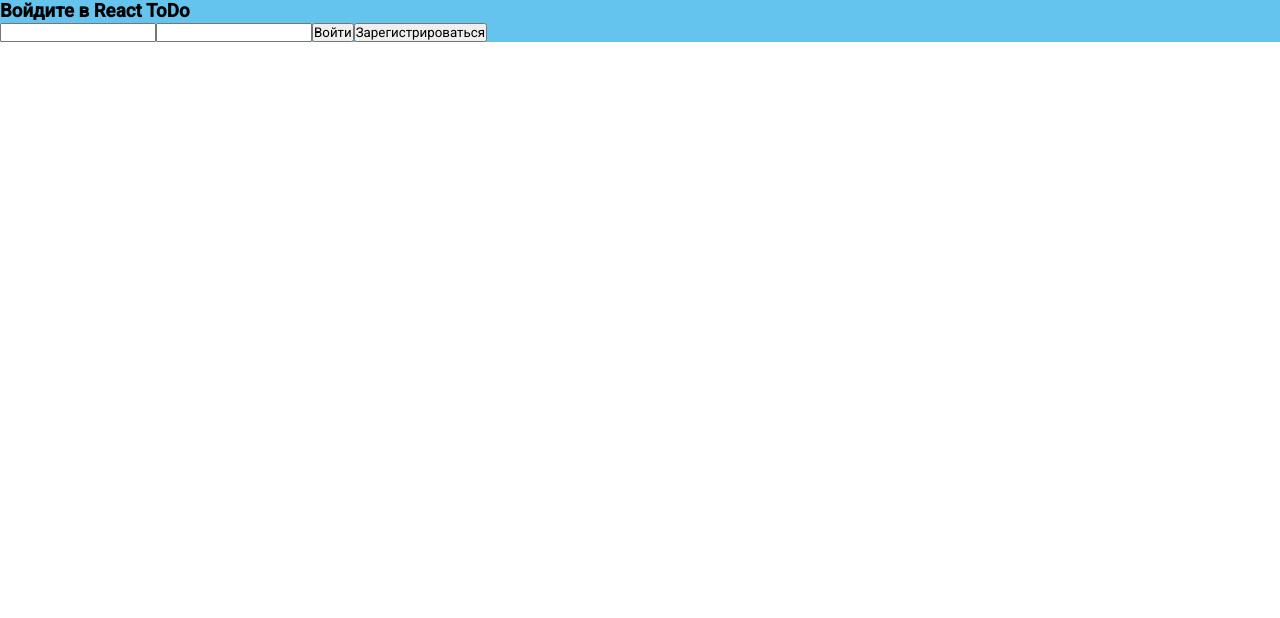
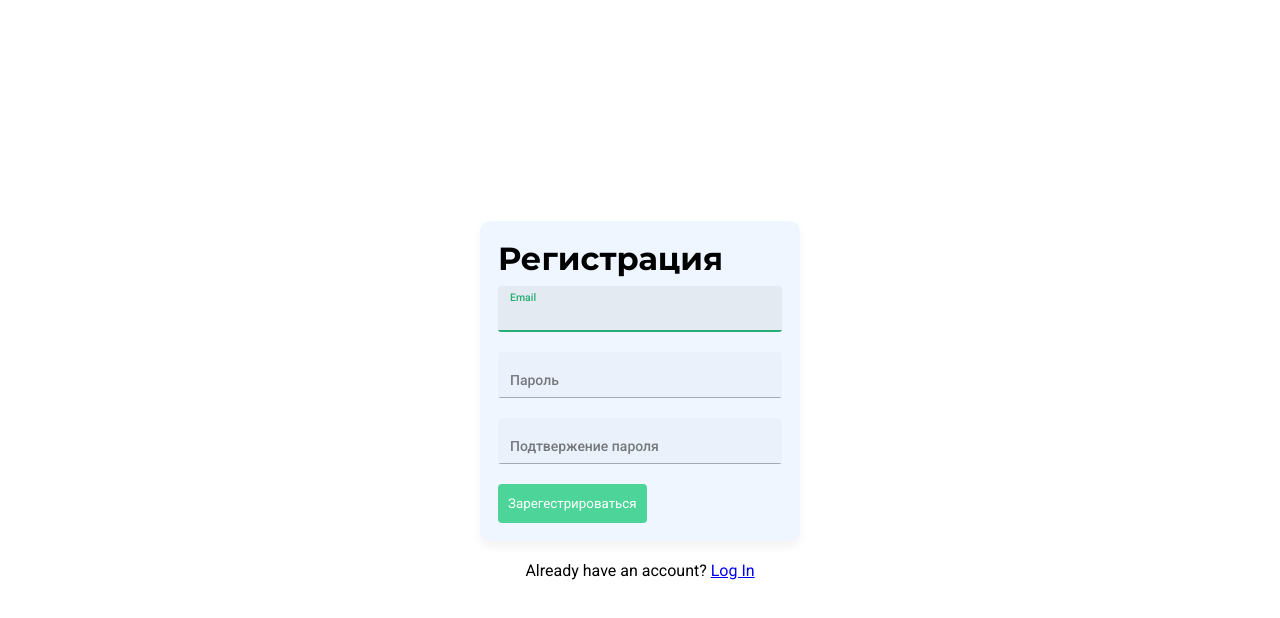
Before and after one commit to Dan-Crane/todo-react-2, a React (Create React App) app: page /auth in a window 1280 px wide. Shown: the top 618 px of the page. Built offline with nearby package versions, Linux system fonts and the light colour scheme; no server answers.

Commit message:
создан Signup.jsx

```diff
--- a/package.json
+++ b/package.json
@@ -16,7 +16,8 @@
     "react-dom": "^16.13.1",
     "react-router-dom": "^5.2.0",
     "react-scripts": "3.4.1",
-    "react-transition-group": "^4.4.1"
+    "react-transition-group": "^4.4.1",
+    "styled-components": "^5.2.1"
   },
   "scripts": {
     "start": "react-scripts start",
--- a/src/api/apiFirebase.js
+++ b/src/api/apiFirebase.js
@@ -16,11 +16,12 @@ export const logOutUser = () => {
 
 export const register = (email, password) => {
 	return auth.createUserWithEmailAndPassword(email, password)
-		.catch(error => {
-			console.log(error.code, error.message)
-			var errorCode = error.code;
-			var errorMessage = error.message;
-		});
+		// // .then(obj => console.log(obj))
+		// .catch(error => {
+		// 	const errorCode = error.code;
+		// 	const errorMessage = error.message;
+		// 	return errorCode, errorMessage
+		// });
 }
 export const setAuth = (onAuth) => {
 	return auth.onAuthStateChanged(onAuth)
--- a/src/components/Auth/Auth.jsx
+++ b/src/components/Auth/Auth.jsx
@@ -3,34 +3,46 @@ import React, {useState} from "react";
 import './Auth.scss'
 
 import {useStore} from "../../hooks/store";
+import {Signup} from "./Signup/Signup";
 
 export const Auth = () => {
-	const { actions } = useStore()
+	const {actions} = useStore()
 	const [email, setEmail] = useState('')
 	const [password, setPassword] = useState('')
 
+	async function handleSubmit(e) {
+		e.preventDefault()
+
+		try {
+			await actions.register(email, password)
+		} catch {
+			console.log('test')
+		}
+	}
+
 	return (
 		<div className='auth'>
-			<form>
-				<h3 className='auth__title'>Войдите в React ToDo</h3>
-				<input
-					type="email"
-					onChange={event => setEmail(event.target.value)}
-					value={email}
-				/>
-				<input type="password"
-							 onChange={event => setPassword(event.target.value)}
-							 value={password}/>
+			{/*<form>*/}
+			{/*	<h3 className='auth__title'>Войдите в React ToDo</h3>*/}
+			{/*	<input*/}
+			{/*		type="email"*/}
+			{/*		onChange={event => setEmail(event.target.value)}*/}
+			{/*		value={email}*/}
+			{/*	/>*/}
+			{/*	<input type="password"*/}
+			{/*				 onChange={event => setPassword(event.target.value)}*/}
+			{/*				 value={password}/>*/}
 
 
-				<button onClick={(e) => {
-					e.preventDefault()
-					actions.logInUser(email, password)} }>Войти</button>
-				<button onClick={(e) => {
-					e.preventDefault()
-					actions.register(email, password)
-				}}>Зарегистрироваться</button>
-			</form>
+			{/*	<button onClick={(e) => {*/}
+			{/*		e.preventDefault()*/}
+			{/*		actions.logInUser(email, password)*/}
+			{/*	}}>Войти*/}
+			{/*	</button>*/}
+			{/*	<button onClick={handleSubmit}>Зарегистрироваться*/}
+			{/*	</button>*/}
+			{/*</form>*/}
+			<Signup/>
 		</div>
 	)
 }
--- a/src/components/Auth/Auth.scss
+++ b/src/components/Auth/Auth.scss
@@ -1,3 +1,7 @@
 .auth{
-  background-color: #64C4ED;
+  display: flex;
+  align-items: center;
+  justify-content: center;
+  width: 100%;
+  height: 100vh;
 }
--- /dev/null
+++ b/src/components/Auth/Signup/Signup.jsx
@@ -0,0 +1,61 @@
+import React, {useRef, useState} from "react";
+
+import {Link, useHistory} from "react-router-dom"
+
+
+import './Signup.scss'
+import {useStore} from "../../../hooks/store";
+import {Input} from "../../InputComponent/Input";
+
+export function Signup() {
+	const [emailValue, setEmailValue] = useState('')
+	const [passwordValue, setPasswordValue] = useState('')
+	const [passwordConfirmValue, setPasswordConfirmValue] = useState('')
+	const {actions} = useStore()
+	const [error, setError] = useState("")
+	const [loading, setLoading] = useState(false)
+	const history = useHistory()
+
+	async function handleSubmit(e) {
+		e.preventDefault()
+
+		if (passwordValue !== passwordConfirmValue) {
+			return setError("Пароли не соответстуют")
+		}
+
+		try {
+			setError("")
+			setLoading(true)
+			await actions.register(emailValue, passwordValue)
+			history.push("/")
+		} catch {
+			setError("Ошибка при создании аккаунта")
+		}
+
+		setLoading(false)
+	}
+
+
+	return (
+		<section className='signup'>
+			<div className='signup__body'>
+				<h2 className='signup__header'>Регистрация</h2>
+				{error && <span className='signup__error'>{error}</span>}
+				<form className='signup__form' onSubmit={handleSubmit}>
+					<Input placeholder='Email' type='email' setValue={setEmailValue} value={emailValue} autoFocus/>
+					<Input placeholder='Пароль' type='password' setValue={setPasswordValue} value={passwordValue}/>
+					<Input placeholder='Подтвержение пароля' type='password' setValue={setPasswordConfirmValue}
+								 value={passwordConfirmValue}/>
+					<button className='main-btn signup__btn'
+									disabled={loading}>
+						Зарегестрироваться
+					</button>
+
+				</form>
+			</div>
+			<div className="signup__desc">
+				Already have an account? <Link to="/login">Log In</Link>
+			</div>
+		</section>
+	)
+}
--- /dev/null
+++ b/src/components/Auth/Signup/Signup.scss
@@ -0,0 +1,59 @@
+.signup {
+  display: flex;
+  align-items: center;
+  justify-content: center;
+  flex-direction: column;
+
+  &__body {
+    padding: 18px;
+    min-width: 320px;
+    max-width: 500px;
+    width: 100%;
+    background-color: #eff6ff;
+    box-shadow: 0px 6px 10px rgba(0, 0, 0, 0.05);
+    border-radius: 10px;
+    margin-bottom: 20px;
+
+    div {
+      margin-bottom: 20px;
+    }
+    @media all and (max-width: 768px){
+      padding: 6px;
+      min-width: 310px;
+      margin-bottom: 10px;
+    }
+  }
+
+  &__header {
+    font-family: Montserrat;
+    font-style: normal;
+    font-weight: bold;
+    font-size: 32px;
+    line-height: 39px;
+    margin-bottom: 8px;
+    color: black;
+    margin-right: 15px;
+    word-break: break-word;
+    position: relative;
+    width: 100%;
+
+    @media all and (max-width: 768px){
+      font-size: 24px;
+    }
+  }
+  &__error{
+    font-family: Montserrat;
+    display: block;
+    padding: 8px;
+    width: 100%;
+    background-color: #ffb9ad;
+    border: 1px solid tomato;
+    box-shadow: 0px 6px 10px rgba(0, 0, 0, 0.05);
+    border-radius: 10px;
+    margin-bottom: 20px;
+
+  }
+  &__desc{
+
+  }
+}
--- a/src/components/Body/Body.jsx
+++ b/src/components/Body/Body.jsx
@@ -8,7 +8,6 @@ import {TitleBody} from "./BodyTitile/BodyTitile";
 import {BodyContent} from "./BodyContent/BodyContent";
 import {PreloaderCircle} from "../PreloaderCircle/PreloaderCrcle";
 import {TaskDetails} from "./TaskDetails/TaskDetails";
-
 
 export const Body = ({match}) => {
 	const {state, actions} = useStore()
--- a/src/components/InputComponent/Input.jsx
+++ b/src/components/InputComponent/Input.jsx
@@ -2,7 +2,7 @@ import React from "react";
 
 import './Input.scss'
 
-export const Input = ({placeholder, type, value, setValue}) => {
+export const Input = ({placeholder, type, value, setValue, autoFocus}) => {
 	return (
 		<div className='input-wrap'>
 			<label htmlFor="inp" className="inp">
@@ -10,7 +10,7 @@ export const Input = ({placeholder, type, value, setValue}) => {
 							 id='inp'
 							 placeholder='&nbsp;'
 							 value={value}
-							 autoFocus
+							 autoFocus={autoFocus || false}
 							 onChange={(event => setValue(event.target.value))}/>
 				<span className="label">{placeholder}</span>
 				<span className="focus-bg"/>
```
Also changed, not shown: src/components/Auth/Login/Login.jsx (added), src/components/Auth/Login/index.jsx (added), 1 other file (tests, documents, lock files or other folders).
